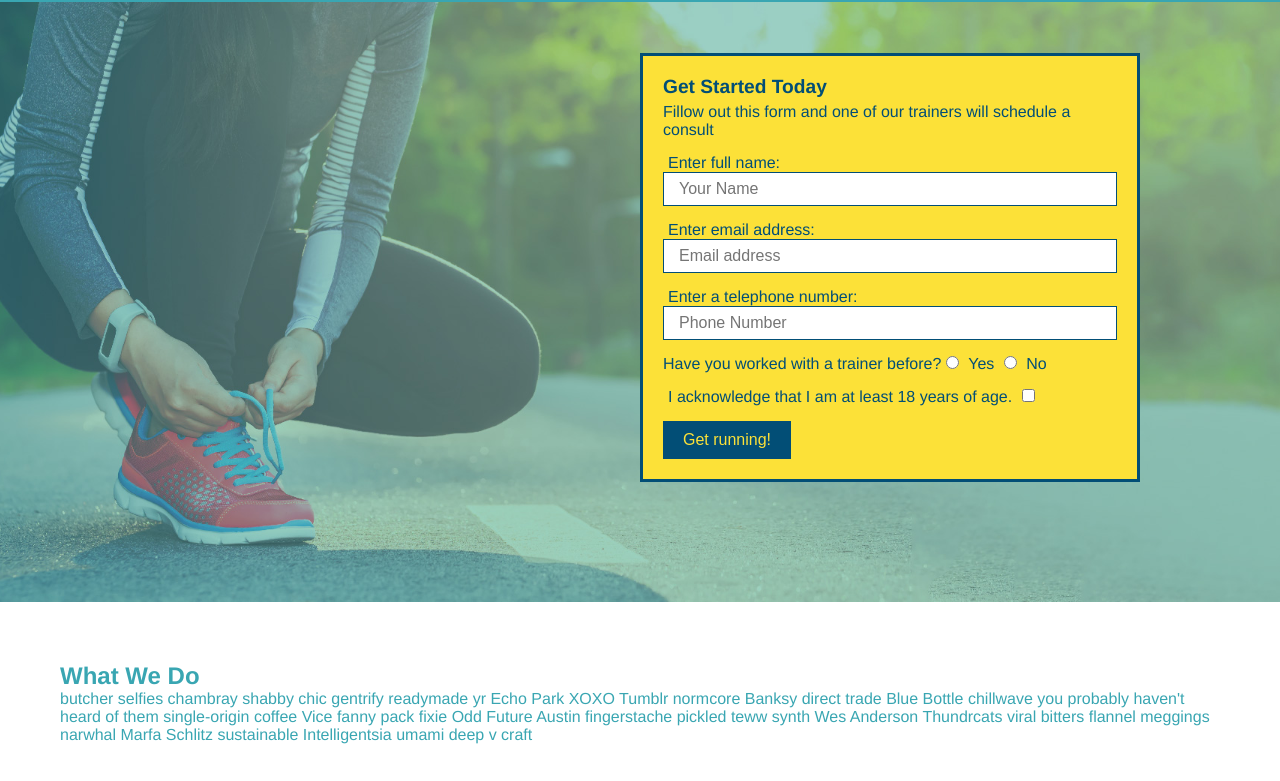
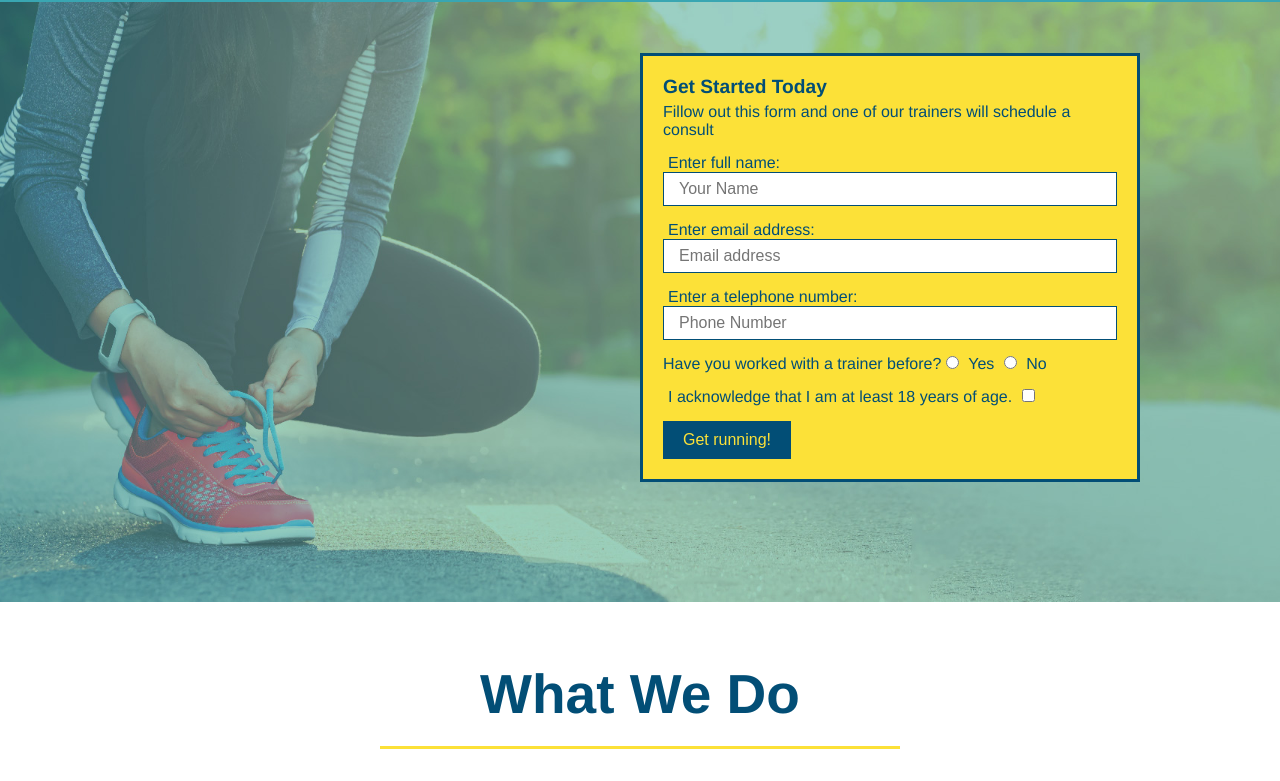
Before and after one commit to asaelens02/run-buddy, a plain HTML site: page index.html in a window 1280 px wide. Shown: the part 80-861 px from the top of the page. Drawn offline with Linux system fonts and the light colour scheme.

Commit message:
style what we do section

```diff
--- a/assets/css/style.css
+++ b/assets/css/style.css
@@ -212,3 +212,43 @@
 }
 
 /* HERO STYLES END*/
+
+/* What We Do*/
+
+.intro {
+
+    text-align: center;
+
+}
+
+.intro h2 {
+
+    font-size: 55px;
+
+    color:#024e76;
+
+    margin-bottom: 35px;
+
+    padding: 0 100px 20px 100px;
+
+    border-bottom: 3px solid;
+
+    border-color: #fce138;
+
+    display: inline-block;
+
+}
+
+.intro p {
+
+    line-height: 1.7;
+
+    color:#39a6b2;
+
+    width: 80%;
+
+    font-size: 20px;
+
+    margin: 0 auto;
+
+}
--- a/index.html
+++ b/index.html
@@ -130,7 +130,7 @@
 
     <!--"What We Do" section-->
 
-    <section id="what-we-do">
+    <section id="what-we-do" class="intro">
 
         <h2>What We Do</h2>
 
@@ -144,7 +144,7 @@
 
     <!--"What You Do" section-->
 
-    <section id="what-you-do">
+    <section id="what-you-do" >
 
         <h2>What You Do</h2>
 
```
